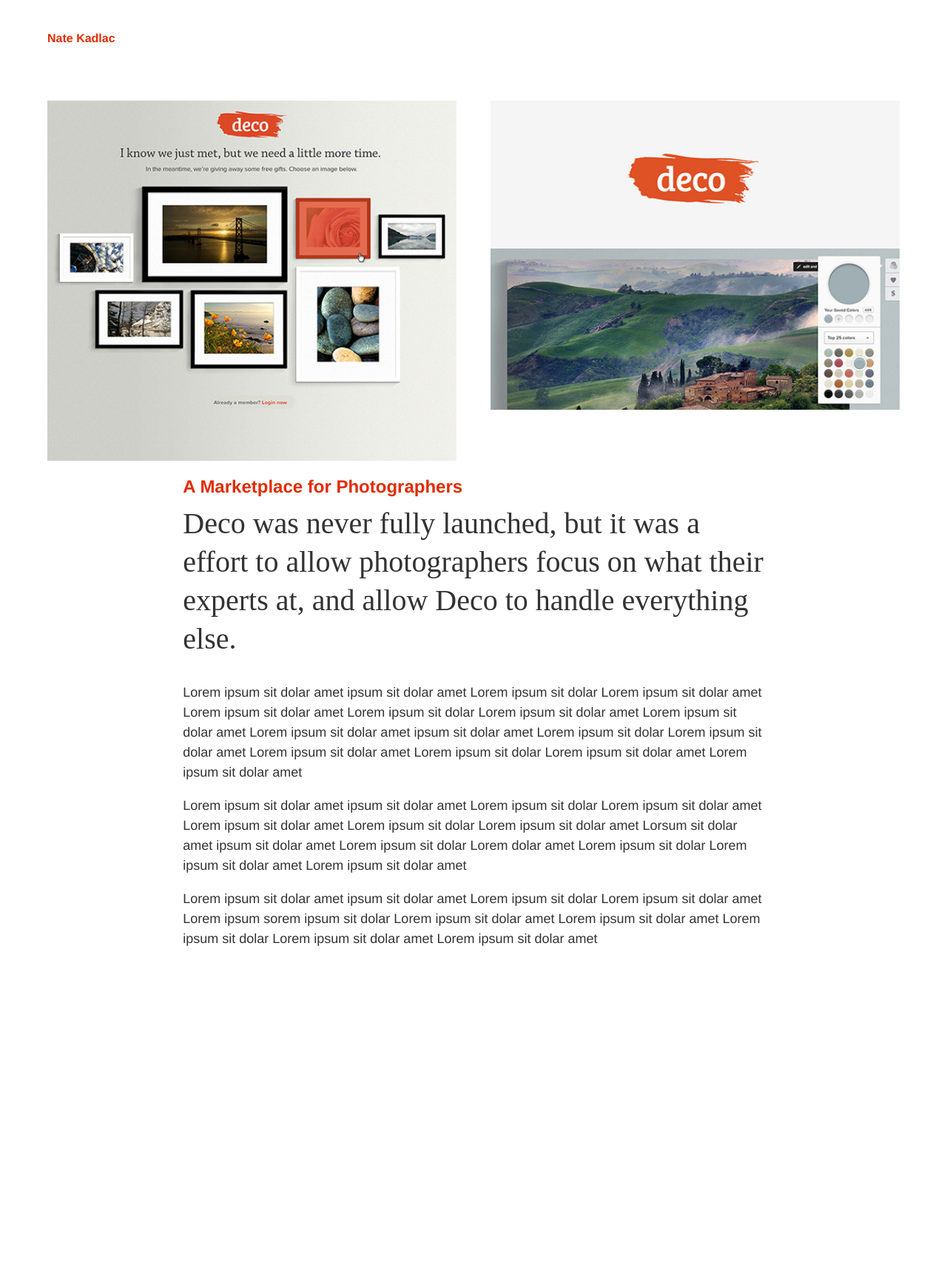
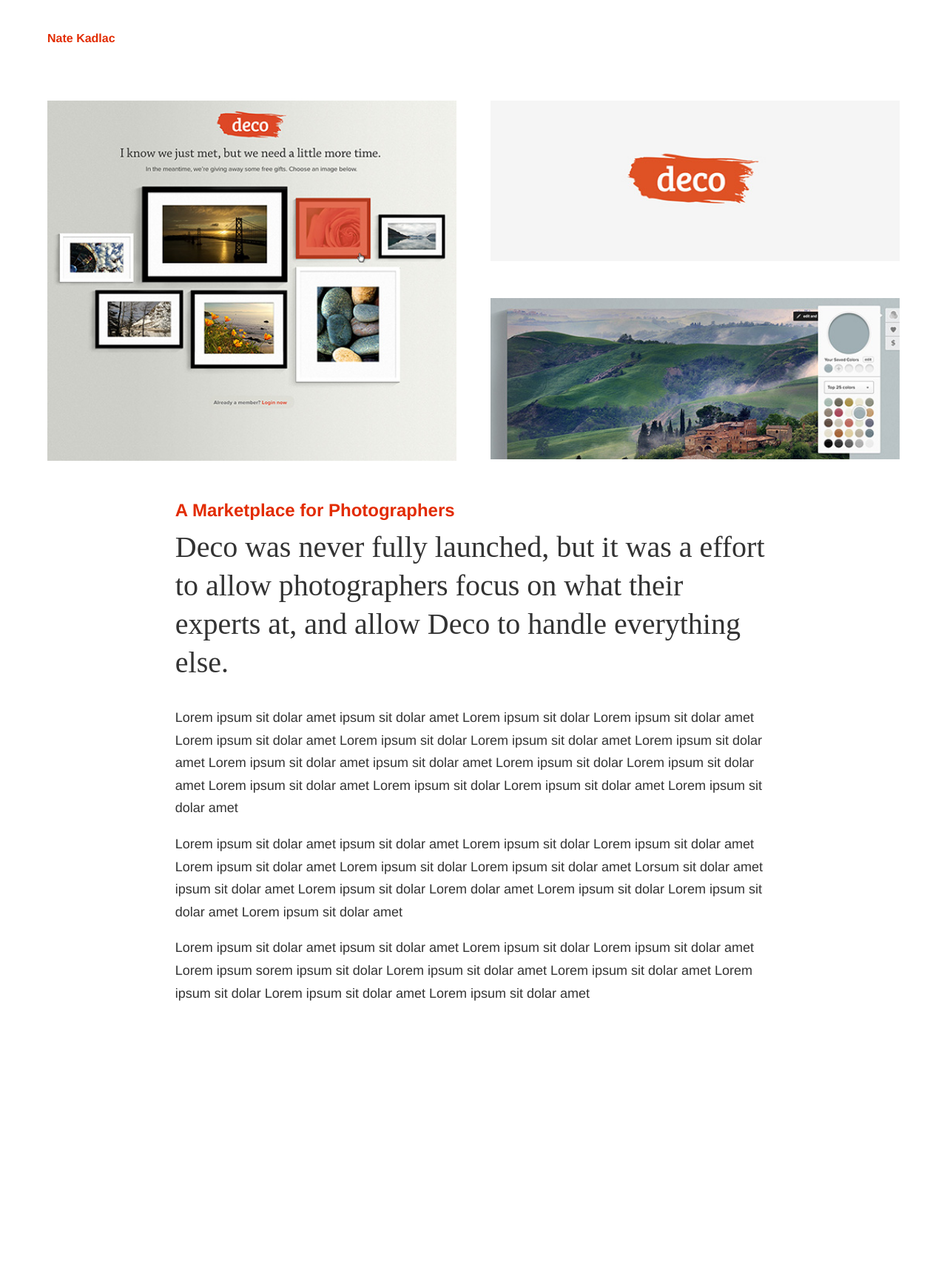
Before and after one commit to nkadlac/kadlac.com, a Jekyll site: the page built from _work/deco.markdown, in a window 1280 px wide. Shown: the whole page at 74% size. Built offline with Jekyll 4.4.1, drawn with Linux system fonts in a browser that asks for light colours; some web fonts are replaced; before the commit the page ends 1693 px from its top, so only the background shows below that.

```diff
--- a/_config.yml
+++ b/_config.yml
@@ -2,11 +2,8 @@
 title: Nate Kadlac
 timezone: UTC
 collections:
-  blog:
+  posts:
     title: Blog
-    output: true
-  posts:
-    title: Posts
     output: true
   uploads:
     title: Uploads
@@ -15,6 +12,11 @@ collections:
     title: Work
     output: true
 defaults:
+- scope:
+    path: ''
+    type: posts
+  values:
+    permalink: "/blog/:title/"
 - scope:
     path: ''
     type: work
--- a/_layouts/project.html
+++ b/_layouts/project.html
@@ -1,6 +1,6 @@
 {% include head.html %}
 
-<body class="poject">
+<body class="project">
 
   <div class="wrap">
 
@@ -39,9 +39,9 @@
 
         <section class="work_body">
 
-          <h1 class="project_title">{{ page.["project description"] }}</h1>
+          <h1 class="project_title">{{ page['project description'] }}</h1>
 
-          <h2 class="project_description">{{ page.["project subtitle"] }}</h2>
+          <h2 class="project_description">{{ page['project subtitle'] }}</h2>
 
           <!-- {% for category in page.categories %} -->
           {% if page.collections %}
--- /dev/null
+++ b/_posts/2016-12-13-this-is-a-test.markdown
@@ -0,0 +1,6 @@
+---
+title: This is a test
+date: 2016-12-13 18:29:00 Z
+---
+
+Testing some content
--- a/assets/main.scss
+++ b/assets/main.scss
@@ -32,10 +32,6 @@ a {
   transition: color 0.2s ease-in-out;
 }
 
-// @media (min-width: $tablet) {
-//   color: red;
-// }
-
 .wrap {
   margin: 0 auto;
   text-align: left;
@@ -51,8 +47,8 @@ a {
 }
 
 .main_header, .main_content, .main_footer {
-  // width: 90%;
   margin: 0 auto;
+  width: 100%;
   @media (min-width: $laptop) {
     width: 100%;
   }
@@ -62,14 +58,12 @@ a {
 .main_header__contain,
 .main_footer__contain {
   margin: 0 auto;
-  // min-height: 10em;
   max-width: 1200px;
-  width: 90%;
+  width: 100%;
   @media (min-width: $tablet) {
-
+    width: 90%;
   }
   @media (min-width: $laptop) {
-    width: 90%;
     max-width: 1200px;
   }
 }
@@ -78,8 +72,9 @@ a {
   display: flex;
   padding: 2em 0 4em 0;
   flex-direction: column;
-  // align-items: center;
+  margin: 0 auto;
   @media (min-width: $tablet) {
+    padding: 2em 0 4em 0;
     justify-content: space-between;
     flex-direction: row;
     align-items: baseline;
@@ -158,9 +153,12 @@ body.home {
 .home__message {
   display: flex;
   flex-direction: column;
+  width: 90%;
+  margin: 0 auto;
   @media (min-width: $tablet) {
     max-width: 800px;
     margin-top: 50px;
+    width: 100%;
     // align-self: center;
   }
 }
@@ -240,68 +238,112 @@ body.home {
 }
 
 .work_head {
-  display: flex;
   justify-content: space-between;
   flex-direction: row;
-  height: 460px;
+  margin-bottom: 50px;
+  // height: 460px;
+  @media (min-width: $tablet) {
+    display: flex;
+  }
 }
 
 .work_head .left_col, .work_head .right_col {
-  width: 48%;
+  @media (min-width: $tablet) {
+    width: 48%;
+  }
 }
 
 .work_head .left_col .col {
-  flex: 1;
+  // flex: 1;
 }
 
 .work_head .right_col {
-  justify-content: space-between;
+  // justify-content: space-between;
+  // flex-wrap: wrap;
 }
 
 .work_head .right_col .col{
-  height: 200px;
+  flex: 1;
+  flex-direction: row;
+  @media (min-width: $tablet) {
+    // min-width: 35em;
+    flex-wrap: wrap;
+  }
 }
 
 .work_head__col {
   display: flex;
-  flex-direction: row;
+  // flex-direction: row;
 }
 
 .work_head__col .col {
-  flex: 1;
+  // flex: 1;x
 }
 
-.work_head .col {
-  // background: #f7f7f7;
-  min-height: 100px;
-  flex: 1;
+.work_head .right_col .col:first-child {
+  // align-self: baseline;
+  @media (min-width: $tablet) {
+    margin-bottom: 8.25%;
+  }
 }
 
 .project_title {
   // font-family: ;
-  font-size: 1.5em;
+  font-size: 1em;
   line-height: 1em;
   color: #e22b00;
   font-weight: bold;
   margin: .5em 0;
+  @media (min-width: $tablet) {
+    font-size: 1.25em;
+  }
+  @media (min-width: $laptop) {
+    font-size: 1.5em;
+  }
 }
 
 .project_description {
   font-family: "freight-text-pro-1", "freight-text-pro-2";
-  font-size: 2.5em;
+  font-size: 2em;
   line-height: 1.3em;
   color: #333;
   font-weight: 300;
   margin-top: .2em;
+  @media (min-width: $tablet) {
+    font-size: 2em;
+  }
+  @media (min-width: $laptop) {
+    font-size: 2.5em;
+  }
 }
 
 .work_body {
-  margin: 50px 15.9090909090909%;
+  width: 90%;
+  margin: 0 auto;
+  @media (min-width: $tablet) {
+    width: 80%;
+    margin: 50px 15.9090909090909%;
+    margin: 0 auto;
+  }
+  @media (min-width: $laptop) {
+    width: 70%;
+    margin: 50px 15.9090909090909%;
+    margin: 0 auto;
+  }
+
 }
 
 .work_body p {
-  font-size: 1.125em;
-  line-height: 1.5em;
+  font-size: 1em;
+  line-height: 1.7em;
+  @media (min-width: $tablet) {
+    font-size: 1.125em;
+    line-height: 1.6em;
+  }
+  @media (min-width: $laptop) {
+    font-size: 1.125em;
+    line-height: 1.7em;
+  }
 }
 
 .work_tags {
```
Also changed, not shown: _blog/_posts/welcome-to-jekyll.markdown (deleted, +0 -28 lines).
